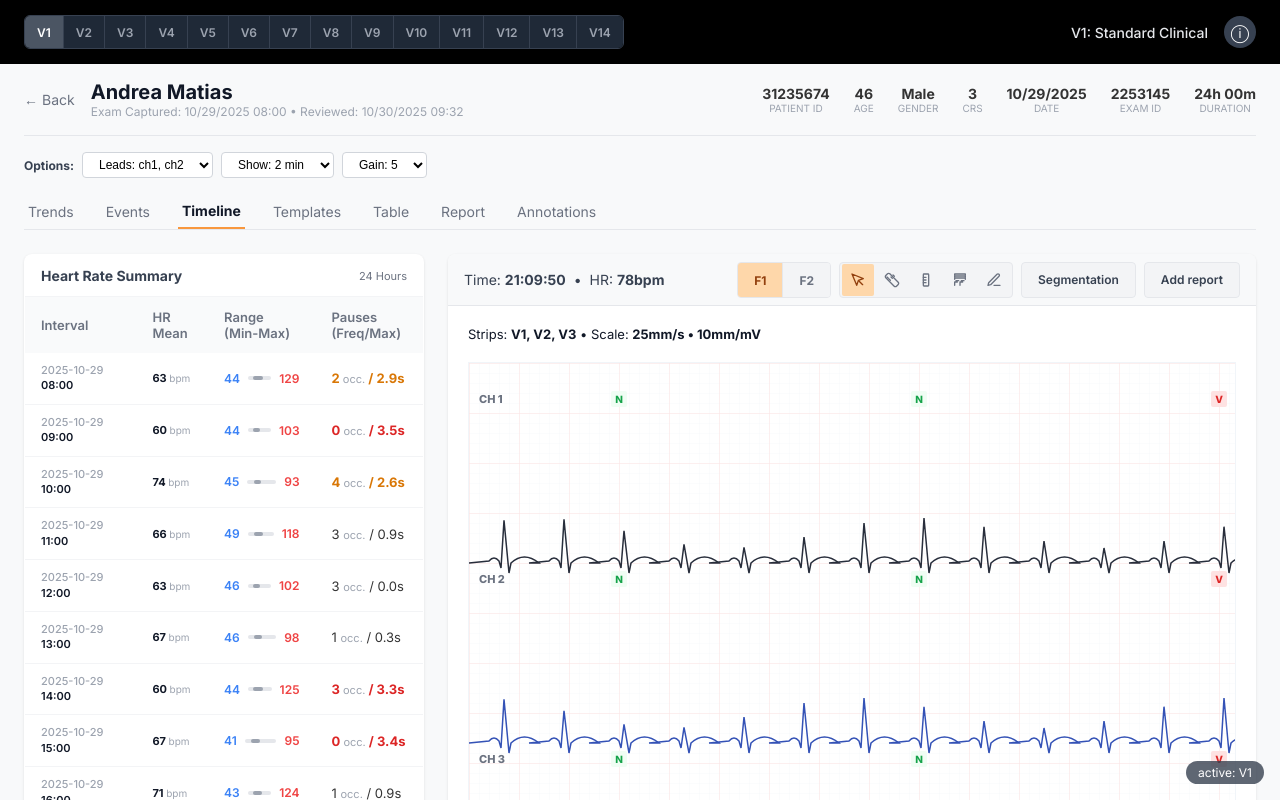
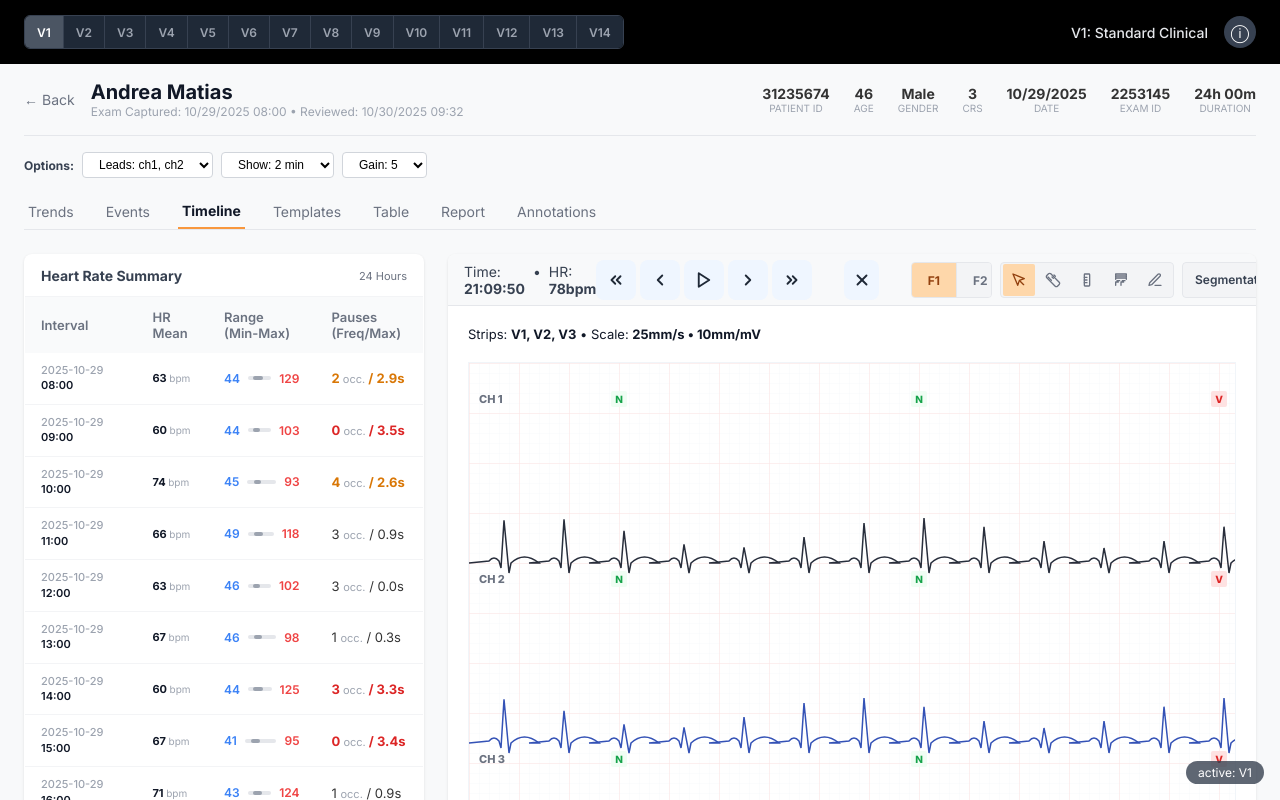
Before and after one commit to gabrielvaz/cardiolife-cardioline-strips-ideas, a Next.js app: page / in a window 1280 px wide. Built offline with nearby package versions, Linux system fonts and the light colour scheme.

Commit message:
Add playback controls to ECG viewer across all variants

```diff
--- a/src/app/page.tsx
+++ b/src/app/page.tsx
@@ -55,7 +55,7 @@ export default function Home() {
                return '400px 1fr'; // Default
             })(),
             gridTemplateRows: (() => {
-                if (activeVariant === 12) return '1fr 300px';
+                if (activeVariant === 12) return 'auto 1fr';
                 if (activeVariant === 14) return '1fr 300px';
                 return '1fr';
             })(),
--- a/src/components/Dashboard/ECGControlsBar.tsx
+++ b/src/components/Dashboard/ECGControlsBar.tsx
@@ -26,6 +26,60 @@ const ECGControlsBar = ({ time = '21:09:50', hr = 78 }: ECGControlsBarProps) =>
       </div>
 
       <div style={{ display: 'flex', gap: '8px', alignItems: 'center' }}>
+        {/* Playback Controls */}
+        <div style={{ display: 'flex', gap: '4px', marginRight: '24px' }}>
+          {[
+            // Fast Backward
+            <svg key="rewind" width="18" height="18" viewBox="0 0 24 24" fill="none" stroke="currentColor" strokeWidth="2.5" strokeLinecap="round" strokeLinejoin="round"><path d="m11 17-5-5 5-5"/><path d="m18 17-5-5 5-5"/></svg>,
+            // Step Backward
+            <svg key="back" width="18" height="18" viewBox="0 0 24 24" fill="none" stroke="currentColor" strokeWidth="2.5" strokeLinecap="round" strokeLinejoin="round"><path d="m15 18-6-6 6-6"/></svg>,
+            // Play
+            <svg key="play" width="18" height="18" viewBox="0 0 24 24" fill="none" stroke="currentColor" strokeWidth="2.5" strokeLinecap="round" strokeLinejoin="round"><polygon points="5 3 19 12 5 21 5 3"/></svg>,
+            // Step Forward
+            <svg key="next" width="18" height="18" viewBox="0 0 24 24" fill="none" stroke="currentColor" strokeWidth="2.5" strokeLinecap="round" strokeLinejoin="round"><path d="m9 18 6-6-6-6"/></svg>,
+            // Fast Forward
+            <svg key="forward" width="18" height="18" viewBox="0 0 24 24" fill="none" stroke="currentColor" strokeWidth="2.5" strokeLinecap="round" strokeLinejoin="round"><path d="m13 17 5-5-5-5"/><path d="m6 17 5-5-5-5"/></svg>,
+          ].map((icon, idx) => (
+            <button key={idx} style={{
+              width: '40px',
+              height: '40px',
+              backgroundColor: '#eff6ff',
+              color: '#1f2937',
+              borderRadius: '8px',
+              display: 'flex',
+              alignItems: 'center',
+              justifyContent: 'center',
+              border: 'none',
+              cursor: 'pointer',
+              transition: 'background-color 0.2s'
+            }}
+            onMouseOver={e => e.currentTarget.style.backgroundColor = '#dbeafe'}
+            onMouseOut={e => e.currentTarget.style.backgroundColor = '#eff6ff'}
+            >{icon}</button>
+          ))}
+        </div>
+
+        {/* Delete/Close Button */}
+        <button style={{
+            width: '40px',
+            height: '40px',
+            backgroundColor: '#eff6ff',
+            color: '#1f2937',
+            borderRadius: '8px',
+            display: 'flex',
+            alignItems: 'center',
+            justifyContent: 'center',
+            border: 'none',
+            cursor: 'pointer',
+            marginRight: '24px',
+            transition: 'background-color 0.2s'
+          }}
+          onMouseOver={e => e.currentTarget.style.backgroundColor = '#fee2e2'}
+          onMouseOut={e => e.currentTarget.style.backgroundColor = '#eff6ff'}
+        >
+          <svg width="18" height="18" viewBox="0 0 24 24" fill="none" stroke="currentColor" strokeWidth="2.5" strokeLinecap="round" strokeLinejoin="round"><path d="M18 6 6 18"/><path d="m6 6 12 12"/></svg>
+        </button>
+
         {/* F1/F2 Buttons */}
         <div style={{ display: 'flex', borderRadius: '4px', overflow: 'hidden', border: '1px solid #e5e7eb', height: '36px' }}>
           <button style={{
@@ -85,7 +139,7 @@ const ECGControlsBar = ({ time = '21:09:50', hr = 78 }: ECGControlsBarProps) =>
         {/* Action Buttons */}
         <button style={{
           height: '36px',
-          padding: '0 16px',
+          padding: '0 12px',
           backgroundColor: '#f3f4f6',
           borderRadius: '4px',
           fontSize: '12px',
@@ -97,7 +151,7 @@ const ECGControlsBar = ({ time = '21:09:50', hr = 78 }: ECGControlsBarProps) =>
 
         <button style={{
           height: '36px',
-          padding: '0 16px',
+          padding: '0 12px',
           backgroundColor: '#f3f4f6',
           borderRadius: '4px',
           fontSize: '12px',
--- a/src/components/Dashboard/HRTable.tsx
+++ b/src/components/Dashboard/HRTable.tsx
@@ -128,13 +128,13 @@ const HRTable = () => {
         <table style={{ width: '100%', borderCollapse: 'collapse', fontSize: '12px', tableLayout: 'fixed' }}>
             <thead style={{ position: 'sticky', top: 0, zIndex: 10, backgroundColor: '#f9fafb' }}>
               <tr style={{ textAlign: 'left' }}>
-                <th style={{ padding: '6px 8px 6px 16px', fontWeight: 700, color: '#374151', textTransform: 'uppercase', whiteSpace: 'nowrap' }}>Time</th>
-                <th style={{ padding: '6px 8px', fontWeight: 700, color: '#374151', textTransform: 'uppercase', whiteSpace: 'nowrap' }}>Total Beats</th>
-                <th style={{ padding: '6px 8px', fontWeight: 700, color: '#374151', textTransform: 'uppercase', whiteSpace: 'nowrap' }}>HR Mean</th>
-                <th style={{ padding: '6px 8px', fontWeight: 700, color: '#374151', textTransform: 'uppercase', whiteSpace: 'nowrap' }}>HR Min</th>
-                <th style={{ padding: '6px 8px', fontWeight: 700, color: '#374151', textTransform: 'uppercase', whiteSpace: 'nowrap' }}>HR Max</th>
-                <th style={{ padding: '6px 8px', fontWeight: 700, color: '#374151', textTransform: 'uppercase', whiteSpace: 'nowrap' }}>Per Hour</th>
-                <th style={{ padding: '6px 8px', fontWeight: 700, color: '#374151', textTransform: 'uppercase', whiteSpace: 'nowrap' }}>Max Pause</th>
+                <th style={{ padding: '6px 4px 6px 16px', fontWeight: 700, color: '#374151', textTransform: 'uppercase', verticalAlign: 'bottom', fontSize: '10px', width: '13%' }}>Time</th>
+                <th style={{ padding: '6px 4px', fontWeight: 700, color: '#374151', textTransform: 'uppercase', verticalAlign: 'bottom', fontSize: '10px', width: '16%' }}>Total Beats</th>
+                <th style={{ padding: '6px 4px', fontWeight: 700, color: '#374151', textTransform: 'uppercase', verticalAlign: 'bottom', fontSize: '10px', width: '14%' }}>HR Mean</th>
+                <th style={{ padding: '6px 4px', fontWeight: 700, color: '#374151', textTransform: 'uppercase', verticalAlign: 'bottom', fontSize: '10px', width: '13%' }}>HR Min</th>
+                <th style={{ padding: '6px 4px', fontWeight: 700, color: '#374151', textTransform: 'uppercase', verticalAlign: 'bottom', fontSize: '10px', width: '13%' }}>HR Max</th>
+                <th style={{ padding: '6px 4px', fontWeight: 700, color: '#374151', textTransform: 'uppercase', verticalAlign: 'bottom', fontSize: '10px', width: '15.5%' }}>Per Hour</th>
+                <th style={{ padding: '6px 4px', fontWeight: 700, color: '#374151', textTransform: 'uppercase', verticalAlign: 'bottom', fontSize: '10px', width: '15.5%' }}>Max Pause</th>
               </tr>
             </thead>
             <tbody>
@@ -572,7 +572,7 @@ const HRTable = () => {
               boxShadow: isHovered ? '0 4px 6px -1px rgba(0, 0, 0, 0.1), 0 2px 4px -1px rgba(0, 0, 0, 0.06)' : '0 1px 3px rgba(0,0,0,0.1)',
               transition: 'box-shadow 0.2s',
               overflow: 'hidden',
-              height: activeVariant === 6 ? 'auto' : '100%',
+              height: [6, 12].includes(activeVariant) ? 'auto' : '100%',
               display: 'flex',
               flexDirection: 'column',
               border: isHovered ? '1px solid #d1d5db' : '1px solid transparent'
```
